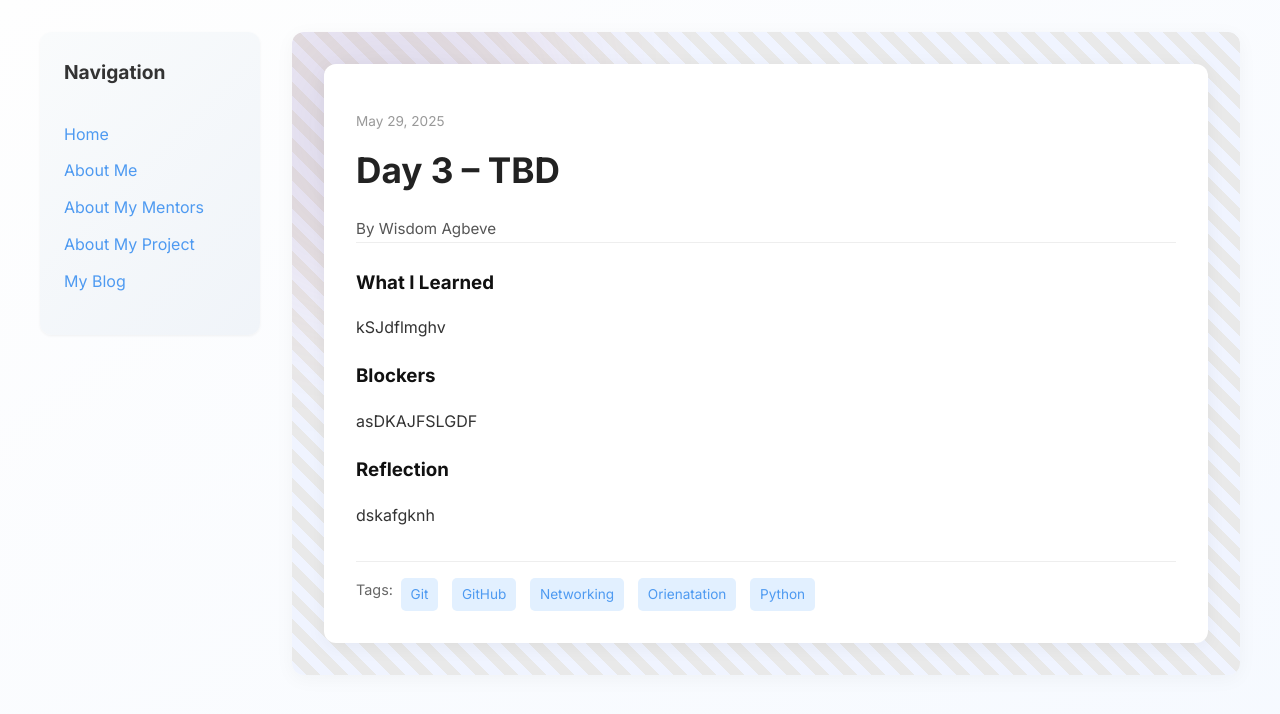
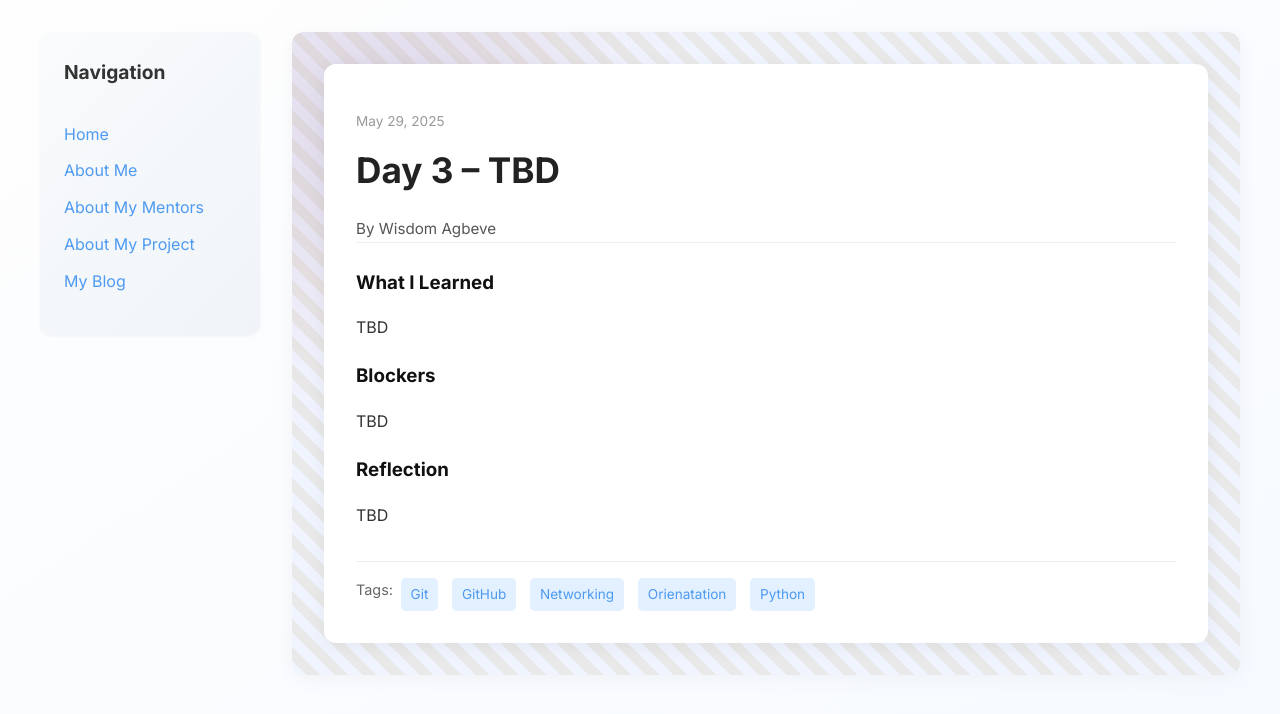
Before and after one commit to wisdomagbeve01/wisdomagbeve01.github.io, a Jekyll site: the page built from _posts/2025-05-29-day-3.md, in a window 1280 px wide. Shown: the top 714 px of the page. Built offline with Jekyll 4.4.1, drawn with Linux system fonts in a browser that asks for light colours.

Commit message:
Update 2025-05-29-day-3.md

```diff
--- a/_posts/2025-05-29-day-3.md
+++ b/_posts/2025-05-29-day-3.md
@@ -7,11 +7,11 @@ permalink: /day3.html
 tags: ["Git", "GitHub", "Networking", "Orienatation", "Python"]
 
 what_i_learned: |
-  kSJdflmghv
+  TBD
 
 blockers: |
-  asDKAJFSLGDF
+  TBD
 
 reflection: |
-  dskafgknh
+  TBD
 ---
```
